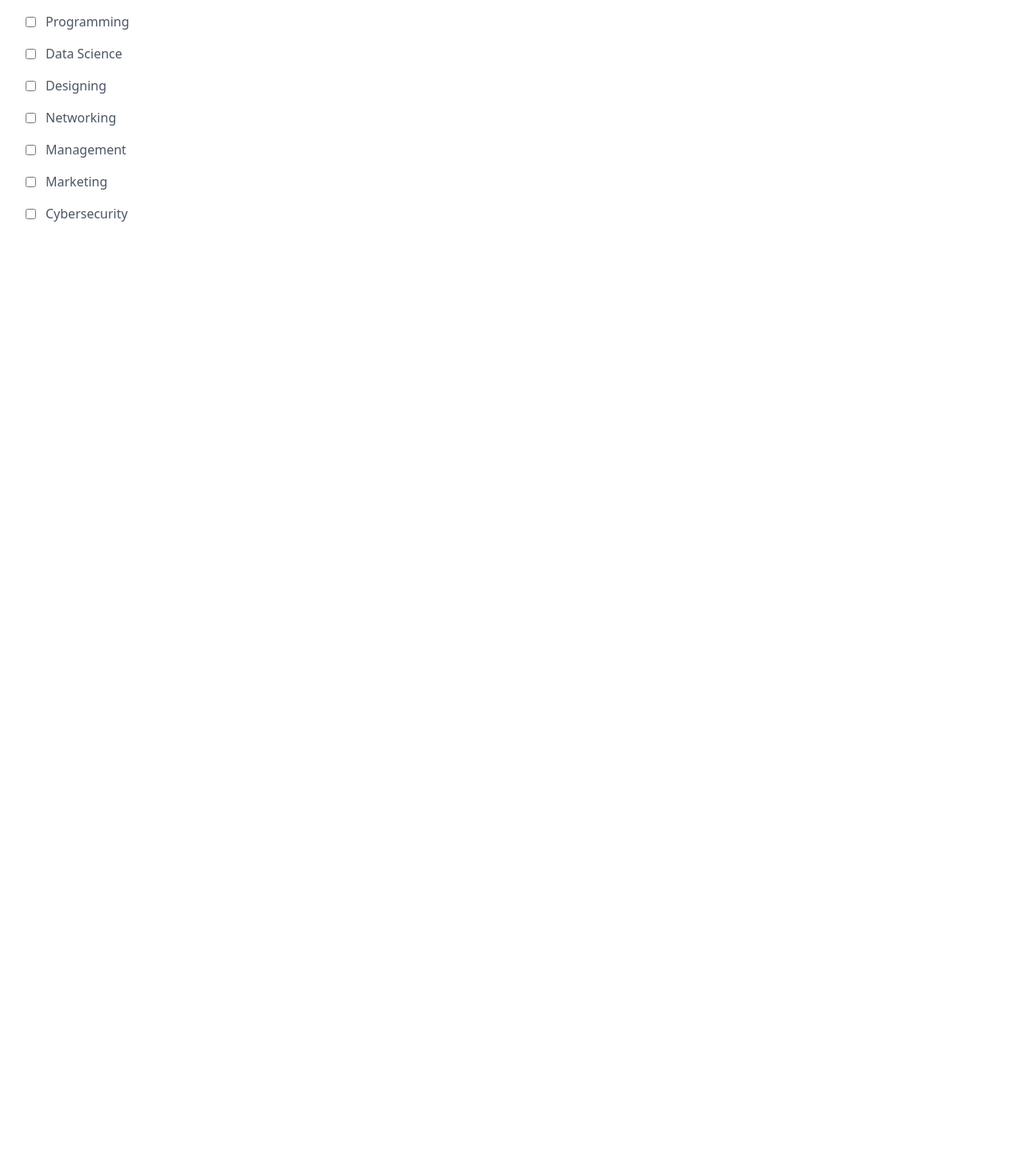
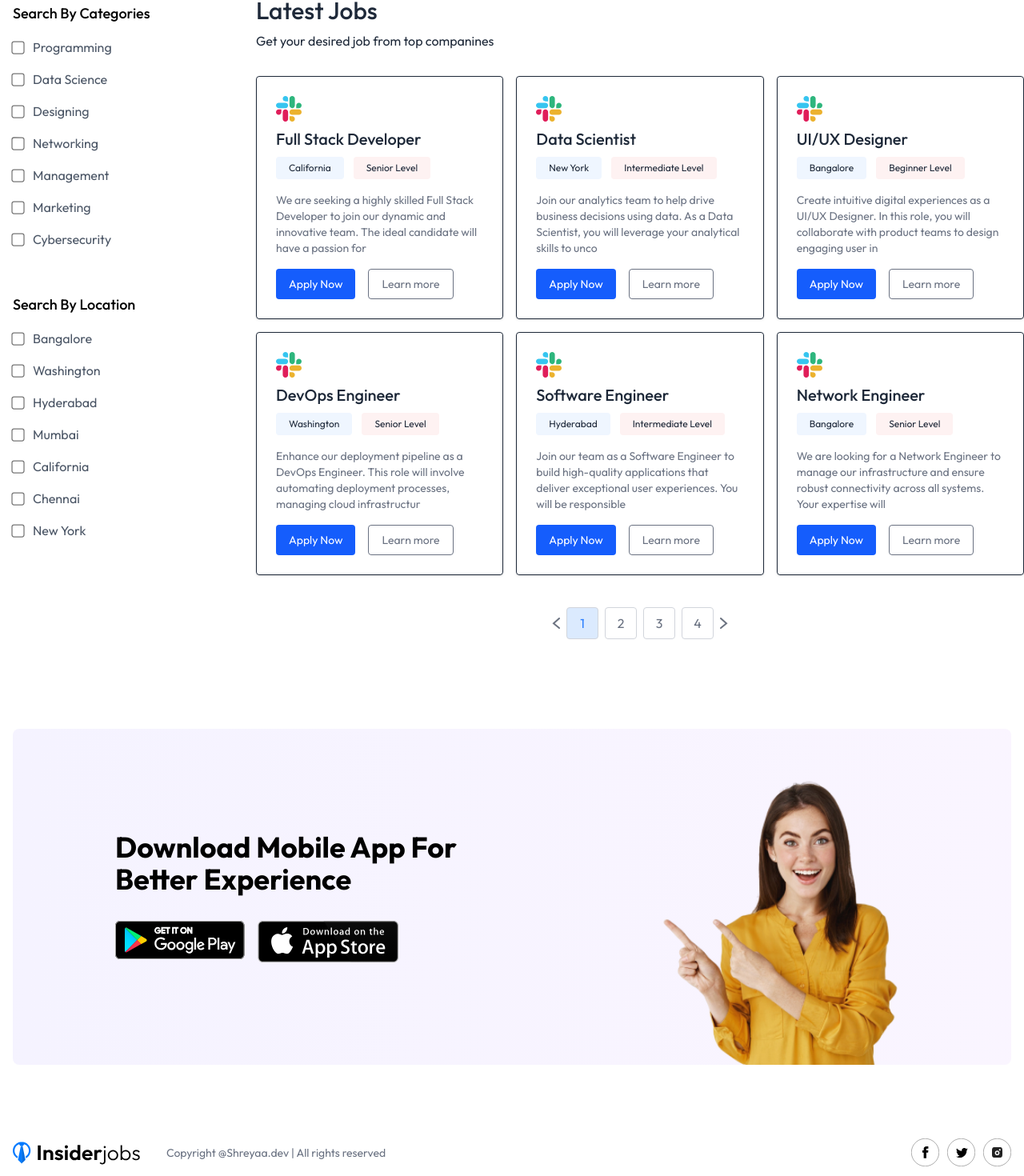
Before and after one commit to shreyaajahan/job-portal, a React (Vite) app in the folder client/: page / in a window 1280 px wide. Shown: the part 595-2065 px from the top of the page at 80% size. Before the commit the page ends 874 px from the top, so only its background shows below. Built offline with nearby package versions, Linux system fonts and the light colour scheme; no server answers.

Commit message:
Completed Upto Footer

```diff
--- /dev/null
+++ b/client/src/components/AppDownload.jsx
@@ -0,0 +1,23 @@
+import React from 'react'
+import { assets } from '../assets/assets';
+
+const AppDownload = () => {
+  return (
+    <div className='container px-4 2xl:px-20 mx-auto my-20'>
+      <div className='relative bg-gradient-to-r from-violet-50 to-purple-50 p-12 sm:p-24 lg:p-32 rounded-lg'>
+        <h1 className='text-2xl sm:text-4xl font-bold mb-8 max-w-md'>Download Mobile App For Better Experience</h1>
+        <div className='flex gap-4'>
+          <a href="#" className='inline-block'>
+            <img className='h-12' src={assets.play_store} alt="" />
+          </a>
+          <a href="#" className='inline-block'>
+            <img src={assets.app_store} alt="" />
+          </a>
+        </div>
+        <img className='absolute w-80 right-0 bottom-0 mr-32 max-lg:hidden' src={assets.app_main_img} alt="" />
+      </div>
+    </div>
+  )
+}
+
+export default AppDownload
--- /dev/null
+++ b/client/src/components/Footer.jsx
@@ -0,0 +1,17 @@
+import React from 'react'
+import { assets } from '../assets/assets';
+const Footer = () => {
+  return (
+    <div className='container px-4 2xl:px-20 mx-auto flex items-center justify-between gap-4 py-3 mt-20'>
+      <img width={160} src={assets.logo} alt="" />
+      <p className='flex-1 border-gray-400 pl-4 text-sm text-gray-500 max-sm:hidden'>Copyright @Shreyaa.dev | All rights reserved</p>
+      <div className='flex gap-2.5'>
+      <img src={assets.facebook_icon} alt="" />
+      <img src={assets.twitter_icon} alt="" />
+      <img src={assets.instagram_icon} alt="" />
+    </div>
+    </div>
+  )
+}
+
+export default Footer
--- /dev/null
+++ b/client/src/components/JobCard.jsx
@@ -0,0 +1,24 @@
+import React from 'react'
+import { assets } from '../assets/assets';
+
+const JobCard = ({job}) => {
+  return (
+    <div className='border p-6 shadow rounded'>
+      <div className='flex justify-between items-center'>
+        <img className='h-8' src={assets.company_icon} alt=""/>
+      </div>
+      <h4 className='font-medium text-xl mt-2'>{job.title}</h4>
+      <div className='flex items-center gap-3 mt-2 text-xs'>
+        <span className='bg-blue-50 border-blue-200 px-4 py-1.5 rounded'>{job.location}</span>
+        <span className='bg-red-50 border-red-200 px-4 py-1.5 rounded'>{job.level}</span>
+      </div>
+      <p className='text-gray-500 text-sm mt-4' dangerouslySetInnerHTML={{__html:job.description.slice(0,150)}}></p>
+      <div className='mt-4 flex gap-4 text-sm'>
+        <button className='bg-blue-600 text-white px-4 py-2 rounded'>Apply Now</button>
+        <button className='text-gray-500 border border-gray-500 rounded px-4 py-2'>Learn more</button>
+      </div>
+    </div>
+  )
+}
+
+export default JobCard
--- a/client/src/components/JobListing.jsx
+++ b/client/src/components/JobListing.jsx
@@ -1,13 +1,18 @@
-import React, { useContext } from 'react'
+import React, { useContext,useState  } from 'react'
 import { AppContext } from '../context/AppContext'
-import { assets, JobCategories } from '../assets/assets' // <-- Add this line
+import { assets, JobCategories, JobLocations } from '../assets/assets'
+import JobCard from './JobCard'
+
 
 const JobListing = () => {
-    const { isSearched, searchFilter,setSearchFilter } = useContext(AppContext)
+    const { isSearched, searchFilter,setSearchFilter,jobs} = useContext(AppContext)
+
+    const[showFilter,setShowFilter]=useState(false)
+    const[currentPage,setCurrentPage] =useState(1)
     return (
-        <div classname='container 2xl:px-20 mx-auto flex flex-col lg:flex-row max-lg:space-y-8 py-8'>
+        <div className='container 2xl:px-20 mx-auto flex flex-col lg:flex-row max-lg:space-y-8 py-8'>
             {/*SideBar */}
-            <div className='ml-4 w-full lg:w-1/4 bg-white px-4'>
+            <div className='w-full lg:w-1/4 bg-white px-4'>
                 {/* Search Filter from Hero Component */}
                 {
                     isSearched && (searchFilter.title !== "" || searchFilter.location !== "") && (
@@ -30,14 +35,17 @@
                         </>
                     )
                 }
+                <button onClick={e=>setShowFilter(prev =>!prev)} className='px-6 py-1.5 rounded border border-gray-400 lg:hidden'>
+                    {showFilter ? "Close" : "Filters"}
+                </button>
                 {/* Category Filter */}
-                <div className='max-lg:hidden'>
+                <div className={showFilter ? "":"max-lg:hidden"}>
                     <h4 className='font-medium text-lg py-4'>Search By Categories</h4>
                     <ul className='space-y-4 text-gray-600'>
                         {
                             JobCategories.map((category,index)=>(
                                 <li className='flex gap-3 items-center' key={index}>
-                                    <input type="checkbox" name="" id="" />
+                                    <input className='scale-125' type="checkbox" name="" id="" />
                                     {category}
 
                                 </li>
@@ -45,9 +53,50 @@
                         }
                     </ul>
                 </div>
+
+                {/* Location Filter */}
+                <div className={showFilter ? "":"max-lg:hidden"}>
+                    <h4 className='font-medium text-lg py-4 pt-14'>Search By Location</h4>
+                    <ul className='space-y-4 text-gray-600'>
+                        {
+                            JobLocations.map((location,index)=>(
+                                <li className='flex gap-3 items-center' key={index}>
+                                    <input className='scale-125' type="checkbox" name="" id="" />
+                                    {location}
+
+                                </li>
+                            ))
+                        }
+                    </ul>
+                </div>
             </div>
+            {/* Job Listings */}
+            <section className='w-full lg:w-3/4 text-gray-800 max-lg:px-4'>
+                <h3 className='font-medium text-3xl py-2' id='job-list'>Latest Jobs</h3>
+                <p className='mb-8'>Get your desired job from top companines</p>
+                <div className='grid grid-cols-1 sm:grid-cols-2 xl:grid-cols-3 gap-4'>
+                     {jobs.slice((currentPage-1)*6,currentPage*6).map((job,index)=>(
+                         <JobCard key={index} job={job}/>
+                     ))}
+                </div>
+                {/* Pagination */}
+                {jobs.length >0 && (
+                    <div className='flex items-center justify-center space-x-2 mt-10'>
+                        <a href="#job-list">
+                            <img onClick={()=>setCurrentPage(Math.max(currentPage-1,1))} src={assets.left_arrow_icon} alt=""/>
+                        </a>
+                        {Array.from({length:Math.ceil(jobs.length/6)}).map((_,index)=>(
+                            <a href="#job-list">
+                                <button onClick={()=>setCurrentPage(index+1)} className={`w-10 h-10 flex items-center justify-center border border-gray-300 rounded ${currentPage=== index+1 ? 'bg-blue-100 text-blue-500' :'text-gray-500' }`}>{index+1}</button>
+                            </a>
+                        ))}
+                        <a href="#job-list">
+                            <img onClick={()=>setCurrentPage(Math.min(currentPage+1,Math.ceil(jobs.length/6)))} src={assets.right_arrow_icon} alt=""/>
+                        </a>
+                    </div>
+                )}
+            </section>
         </div>
     )
 }
-
 export default JobListing
--- a/client/src/components/Navbar.jsx
+++ b/client/src/components/Navbar.jsx
@@ -13,7 +13,7 @@
 
         <div className='flex gap-4 max-sm:text-xs items-center'>
           {/* Optional: Recruiter login button */}
-          <button className='text-gray-600'>Recruiter Login</button>
+          <button className='text-gray-600'>Applied Jobs</button>
 
           {/* Show when user is NOT signed in */}
           <SignedOut>
--- a/client/src/context/AppContext.jsx
+++ b/client/src/context/AppContext.jsx
@@ -1,4 +1,5 @@
-import { createContext,useState } from "react";
+import { createContext,useState,useEffect} from "react";
+import { jobsData } from "../assets/assets";
 
 export const AppContext = createContext()
 
@@ -10,9 +11,20 @@
     })
 
     const [isSearched,setIsSearched]=useState(false)
+
+    const[jobs,setJobs] =useState([])
+
+    //Function to fetch job data
+    const fetchJobs = async()=>{
+        setJobs(jobsData)
+    }
+    useEffect(()=>{
+        fetchJobs()
+    },[])
     const value = {
         setSearchFilter,searchFilter,
-        isSearched,setIsSearched
+        isSearched,setIsSearched,
+        jobs,setJobs
     }
     return (<AppContext.Provider value ={value}>
         {props.children}
--- a/client/src/index.css
+++ b/client/src/index.css
@@ -1 +1,6 @@
+@import url('https://fonts.googleapis.com/css2?family=Outfit:wght@100..900&display=swap');
 @import "tailwindcss";
+
+*{
+    font-family: Outfit;
+}
--- a/client/src/pages/Home.jsx
+++ b/client/src/pages/Home.jsx
@@ -2,12 +2,16 @@
 import Navbar from '../components/Navbar'
 import Hero from '../components/Hero'
 import JobListing from '../components/JobListing'
+import AppDownload from '../components/AppDownload'
+import Footer from '../components/Footer'
 const Home = () => {
   return (
     <div>
       <Navbar />
       <Hero />
       <JobListing />
+      <AppDownload />
+      <Footer />
     </div>
   )
 }
```
